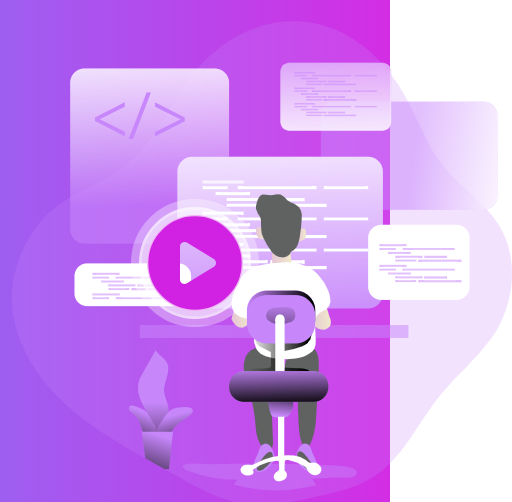
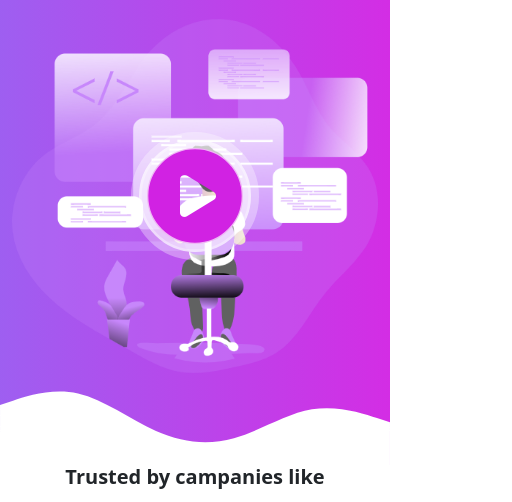
Before and after one commit to husseinmrba/Bootstrap-v5, a website: page index.html in a window 390 px wide. Shown: the part 303-805 px from the top of the page, 512 px wide, since content can reach past the window. Drawn offline with Linux system fonts and the light colour scheme.

Commit message:
fix the intro image to be responsive

```diff
--- a/index.html
+++ b/index.html
@@ -76,7 +76,7 @@
           <!-- START THE CONTENT FOR THE VIDEO -->
           <div class="col-md-6 intros text-end">
             <div class="video-box">
-              <img src="images/arts/intro-section-illustration.png" alt="video illustration" class="img-fluiddd">
+              <img src="images/arts/intro-section-illustration.png" alt="video illustration" class="img-fluid">
               <a href="#" class="glightbox position-absolute top-50 start-50 translate-middle">
                 <span>
                   <i class="fas fa-play-circle"></i>
```
